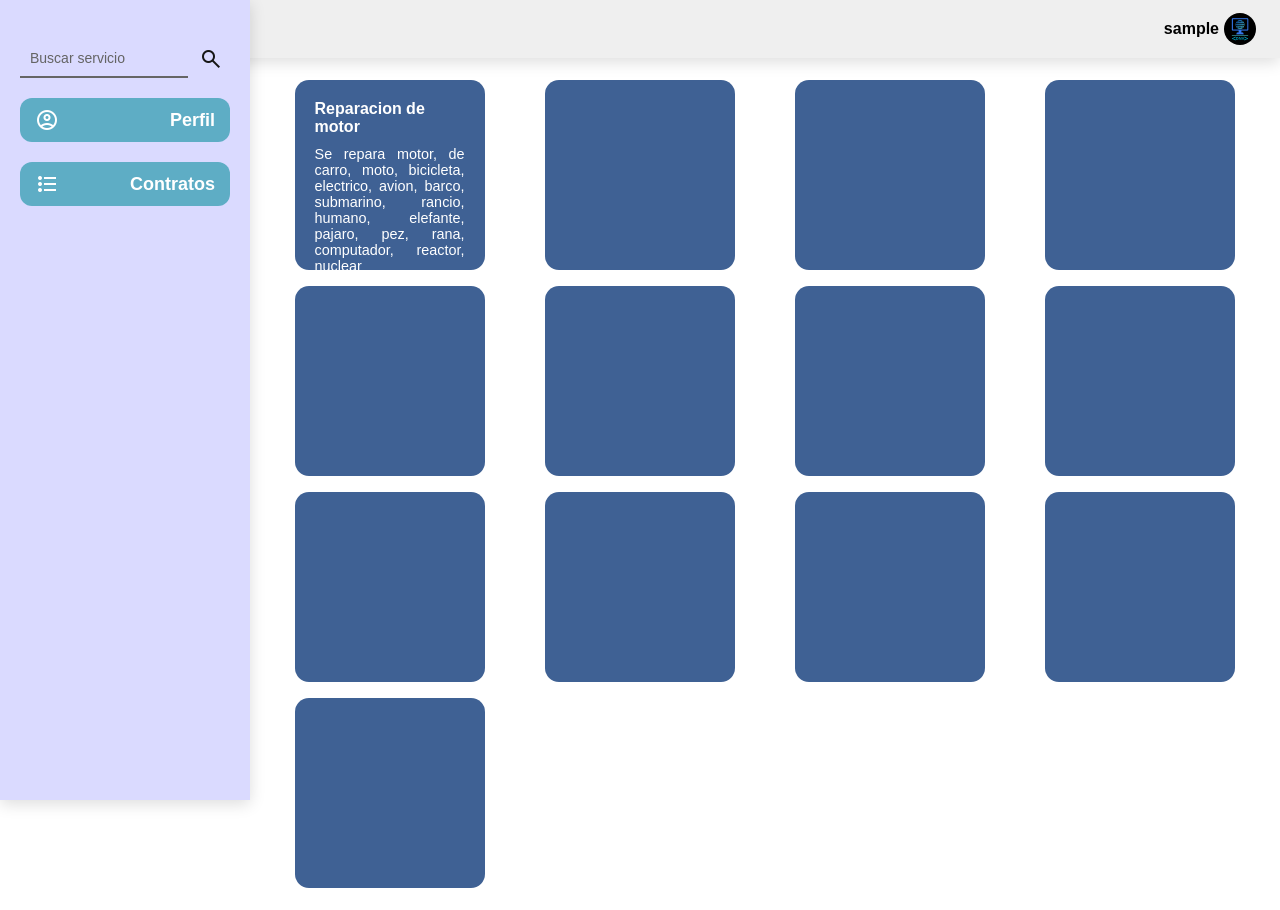
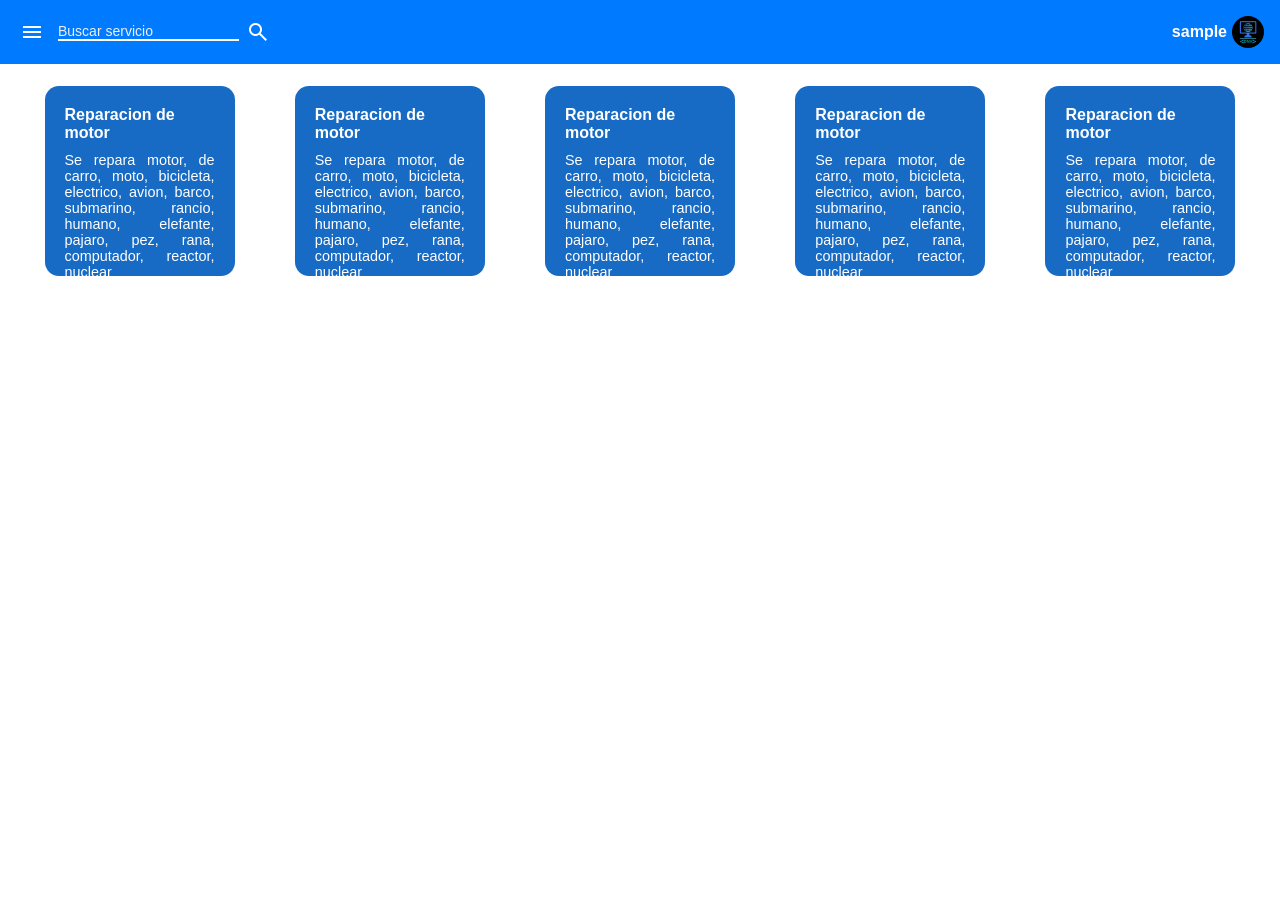
Before and after one commit to DANIElPEZ/servicios-varios, a PHP site: page /pages/home/index.php in a window 1280 px wide. After the commit the page ends 276 px from the top, so only its background shows below. Run offline with PHP 8.4, Linux system fonts and the light colour scheme; the visitor is signed in with stand-in values (Sample User, id 1).

Commit message:
upgrade designe and grid list

```diff
--- a/css/index.css
+++ b/css/index.css
@@ -12,8 +12,8 @@
   top: 0;
   left: 0;
   width: 100%;
-  background-color: #efefef;
-  box-shadow: 0 4px 15px #00000023;
+  background-color: #007bff;
+  height: 4rem;
 }
 
 .header_nav {
@@ -21,15 +21,22 @@
   justify-content: end;
 }
 
-.menu {
-  display: none;
-}
-
 .header_nav_list {
   display: flex;
   align-items: center;
+  padding: 0 1rem;
+  justify-content: space-between;
+  width: 100%;
+}
+
+.header-main-options,
+.main-user-buttons{
+  display: flex;
+  flex-direction: row;
+  align-items: center;
   justify-content: center;
-  margin: 0.8rem 1.5rem;
+  height: 4rem;
+  gap: 0 10px;
 }
 
 .user-visual-options{
@@ -52,13 +59,14 @@
   border-radius: 50%;
   border: 0;
   position: relative;
+  background-color: #007bff;
+  color: #fff;
   cursor: pointer;
-  transition: color 0.3s ease, background-color 0.3s ease;
+  transition: background-color 0.3s ease;
 }
 
 .user-logout:hover{
   background-color: #e23647;
-  color: #fff;
 }
 
 .header_main_options {
@@ -67,19 +75,24 @@
   justify-content: space-between;
   margin: 0 0.3rem;
   padding: 0.2rem 0.4rem;
-  border: 1px solid #48a0ff;
+  border: 0;
   border-radius: 8px;
-  color: #555;
+  background-color: #2165ad;
+  color: #fff;
   transition: color 0.3s ease, background-color 0.3s ease;
 }
 
 .header_main_options:first-child:hover {
-  background-color: #5599e2;
+  background-color: #0d4a8b;
   color: #fff;
 }
 
 .header_main_options:last-child:hover {
-  background-color: #6da9e9;
+  background-color: #0d4a8b;
+  color: #fff;
+}
+
+.username{
   color: #fff;
 }
 
@@ -94,17 +107,33 @@
   }
 }
 
+.menu,
+.close{
+  background-color: transparent;
+  color:#fff;
+  border: 0;
+  width: 2rem;
+  height: 2rem;
+  border-radius: 50%;
+  transition: background-color 0.3s ease;
+  cursor: pointer;
+}
+
+.menu:hover,
+.close:hover{
+  background-color: #0056b3;
+}
+
 .main-section {
   position: sticky;
   width: 250px;
   height: 100%;
-  background-color: #dadaff;
-  padding: 20px;
+  background-color: #007bff;
+  padding: 0 20px;
   position: fixed;
   top: 0;
-  left: 0;
-  box-shadow: 0 4px 15px #00000023;
-  transition: width 0.3s ease;
+  left: -250px;
+  transition: translate 0.3s ease;
 }
 
 nav ul li {
@@ -114,11 +143,24 @@ nav ul li {
   justify-content: space-between;
 }
 
+.user-aside-options{
+  position: relative;
+}
+
+.close{
+  box-sizing: content-box;
+  position: absolute;
+  right: -44px;
+  top: -6px;
+  padding: 6px;
+  background-color: #007bff;
+}
+
 .main_options {
   display: flex;
   align-items: center;
   justify-content: space-between;
-  background-color: #5eadc5;
+  background-color: #1863aa;
   border-radius: 12px;
   color: #fff;
   font-weight: bold;
@@ -127,22 +169,11 @@ nav ul li {
   width: 100%;
   border: 0;
   font-size: 18px;
-  transition: background 0.5s ease, color 0.5s ease, box-shadow 0.5s ease, width 0.5s ease;
+  transition: background 0.3s ease;
 }
 
 .main_options:hover{
-  background: #92d9e2;
-  color: #424242;
-  box-shadow: 0 0 0 2px rgba(0, 0, 0, 0.2), 0 3px 8px 0 rgba(0, 0, 0, 0.15);
-}
-
-.main_options span:first-child {
-  color: #fff;
-  transition: color 0.5s ease;
-}
-
-.main_options span:first-child:hover{
-  color: #505050;
+  background: #11477a;
 }
 
 .main-search{
@@ -150,39 +181,35 @@ nav ul li {
 }
 
 .main-input {
-  width: 80%;
-  padding: 10px;
-  border-color: #111;
+  width: 100%;
+  border-color: #fff;
   border-width: 0 0 2px 0;
   outline: 0;
   background-color: transparent;
-  color: #020202;
+  color: #fff;
   font-size: 14px;
-  transition: width 0.4s ease, opacity 0.4s ease, visibility 0.4s;
 }
 
 .main-input::placeholder {
-  color: #646464;
+  color: #eeeeee;
 }
 
 .find {
   cursor: pointer;
-  color: #161616;
+  color: #fff;
   padding: 7px;
   border-radius: 50%;
-  transition: background-color 0.3s ease, color 0.3s ease;
+  transition: background-color 0.3s ease;
 }
 
 .find:hover {
-  background-color: #6dc5e0;
-  color: #444;
+  background-color: #11477a;
 }
 
 .servicios-grid{
   padding: 1.4rem;
-  margin-left: 250px;
   display: grid;
-  width: calc(100%-250px);
+  width: calc(100%-70px);
   grid-template-columns: repeat(auto-fill, minmax(200px, 1fr));
   gap: 1rem;
   align-items: center;
@@ -190,7 +217,7 @@ nav ul li {
 }
 
 .servicios-grid-item{
-  background-color: rgb(63, 97, 148);
+  background-color: #176bc4;
   width: 190px;
   height: 190px;
   border-radius: 14px;
@@ -214,50 +241,82 @@ nav ul li {
   height: auto;
 }
 
+.grid-item-buttons{
+  display: flex;
+  width: 100%;
+  gap: 7px;
+  padding-top: 10px;
+}
+
+#button,
+#buy-work{
+  display: flex;
+  flex-grow: 1;
+  align-items: center;
+  justify-content: center;
+  border: 0;
+  border-radius: 7px;
+  font-size: 1.5rem;
+  color: #fff;
+  padding: 3px 0;
+  cursor: pointer;
+  background-color: #5ca5f3;
+  transition: background-color 0.3s ease;
+}
+
+#button:hover{
+  background-color: #f5e024;
+}
+
+#buy-work:hover{
+  background-color: #0edf7d;
+}
+
+.dialog{
+  position: fixed;
+  border: 0;
+  border-radius: 13px;
+  left: 35%;
+  top: 20%;
+  padding: 14px;
+  display: flex;
+  flex-direction: column;
+  width: 300px;
+  height: 200px;
+  z-index: 10;
+  background-color: #8999aa;
+  transform: scale(0);
+  transition: transform 0.3s ease;
+}
+
+.dialog[open] {
+  position: relative;
+  transform: scale(1);
+}
+
+.dialog::backdrop{
+  z-index: 10;
+  background-color: #0007;
+}
+
+.close-dialog{
+  border: 0;
+  border-radius: 50%;
+  padding: 3px;
+  position: absolute;
+  top: 0;
+  right: 0;
+  color: #fff;
+  background-color: transparent;
+  transition: background-color 0.3s ease;
+}
+
+.close-dialog:hover{
+  background-color: #e03535;
+}
+
 @media screen and (max-width: 730px) {
   .main-section {
-    width: 70px;
-  }
-
-  .profile,
-  .task {
-    display: none;
-  }
-
-  .find{
-    position: absolute;
-  }
-
-  .main_options{
-    padding: 10px;
-    justify-content: center;
-  }
-
-  .main_options:hover{
-    width: 500px;
-    justify-content: space-between;
-    >.profile,
-    >.task {
-        display: block;
-    }
-  }
-
-  .main-input{
-    width: 0;
-    opacity: 0;
-    visibility: hidden;
-  }
-
-  .main-input.active {
-    display: block;
-    width: 200px;
-    opacity: 1;
-    visibility: visible;
-  }
-
-  .servicios-grid{
-    margin-left: 70px;
-    width: calc(100%-70px);
-    grid-template-columns: repeat(auto-fill, minmax(180px, 1fr));
+    translate: -250px;
   }
 }
--- /dev/null
+++ b/js/menu.js
@@ -0,0 +1,13 @@
+document.addEventListener("DOMContentLoaded",()=>{
+     document.querySelector('.close').style.right = '10px';
+});
+
+document.querySelector(".menu").addEventListener('click', () => {
+     document.querySelector('.main-section').style.translate = '250px';
+     document.querySelector('.close').style.right = '-44px';
+});
+
+document.querySelector(".close").addEventListener('click', () => {
+     document.querySelector('.main-section').style.translate = '-250px';
+     document.querySelector('.close').style.right = '10px';
+});
--- /dev/null
+++ b/js/modal.js
@@ -0,0 +1,7 @@
+const dialog = document.getElementById('infoDialog');
+const openButton = document.getElementById('button');
+
+// Cuando el botón sea clicado, se abrirá el diálogo
+openButton.addEventListener('click', () => {
+     dialog.showModal(); // Abre el modal
+});
--- a/pages/home/index.php
+++ b/pages/home/index.php
@@ -8,15 +8,27 @@
      <link rel="shortcut icon" href="./../../assets/favicon.ico" type="image/x-icon">
      <link rel="stylesheet" href="https://fonts.googleapis.com/css2?family=Material+Symbols+Outlined:opsz,wght,FILL,GRAD@20..48,100..700,0..1,-50..200" />
      <link rel="stylesheet" href="./../../css/index.css">
-     <script type="module" src="./../../js/input.js"></script>
+     <script type="module" src="./../../js/menu.js"></script>
+     <script type="module" src="./../../js/modal.js"></script>
 </head>
 
 <body>
      <header class="header">
           <nav class="header_nav">
                <ul class="header_nav_list">
+                    <div class="header-main-options">
                          <?php session_start();
+                         if (isset($_SESSION['username'])) { ?>
+                              <button class="material-symbols-outlined menu">menu</button>
+                         <?php } ?>
+                         <li class="main-search">
+                              <input type="text" placeholder="Buscar servicio" class="main-input">
+                              <span class="material-symbols-outlined find">search</span>
+                         </li>
+                    </div>
+                    <?php
                     if (!isset($_SESSION['username'])) { ?>
+                         <div class="main-user-buttons">
                               <a class="header_main_options" href="./../register/register.php">
                                    <span class="material-symbols-outlined">person_add</span>
                                    <span>Registrarse</span>
@@ -25,6 +37,7 @@
                                    <span class="material-symbols-outlined">login</span>
                                    <span>Iniciar sesion</span>
                               </a>
+                         </div>
                     <?php } else { ?>
                          <div class="user-visual-options">
                               <div class="user-visual">
@@ -37,17 +50,13 @@
                          </div>
                     <?php } ?>
                </ul>
-               <span class="material-symbols-outlined menu">menu</span>
           </nav>
      </header>
      <aside class="main-section">
           <nav>
-               <ul>
-                    <li class="main-search">
-                         <input type="text" placeholder="Buscar servicio" class="main-input">
-                         <span class="material-symbols-outlined find">search</span>
-                    </li>
+               <ul class="user-aside-options">
                     <?php if (isset($_SESSION['username'])) { ?>
+                         <button class="material-symbols-outlined close">close</button>
                          <li>
                               <a href="./../profile/profile.php" class="main_options">
                                    <span class="material-symbols-outlined">account_circle</span>
@@ -65,22 +74,23 @@
           </nav>
      </aside>
      <main class="servicios-grid">
+          <?php for ($i = 0; $i < 5; $i++) { ?>
                <div class="servicios-grid-item">
                     <h4>Reparacion de motor</h4>
                     <p>Se repara motor, de carro, moto, bicicleta, electrico, avion, barco, submarino, rancio, humano, elefante, pajaro, pez, rana, computador, reactor, nuclear</p>
+                    <div class="grid-item-buttons">
+                         <button id="button" class="material-symbols-outlined">account_box</button>
+                         <button id="buy-work" class="material-symbols-outlined">shopping_cart</button>
                     </div>
-          <div class="servicios-grid-item"></div>
-          <div class="servicios-grid-item"></div>
-          <div class="servicios-grid-item"></div>
-          <div class="servicios-grid-item"></div>
-          <div class="servicios-grid-item"></div>
-          <div class="servicios-grid-item"></div>
-          <div class="servicios-grid-item"></div>
-          <div class="servicios-grid-item"></div>
-          <div class="servicios-grid-item"></div>
-          <div class="servicios-grid-item"></div>
-          <div class="servicios-grid-item"></div>
-          <div class="servicios-grid-item"></div>
+
+                    <dialog class="dialog" id="infoDialog">
+                         <form method="dialog">
+                              <button type="submit" class="material-symbols-outlined close-dialog">close</button>
+                         </form>
+                         <p>contenido trabajador</p>
+                    </dialog>
+               </div>
+          <?php } ?>
      </main>
 </body>
 
```
Also changed, not shown: js/input.js (deleted, +0 -29 lines). Lines whose indentation alone changed are shown as unchanged.
